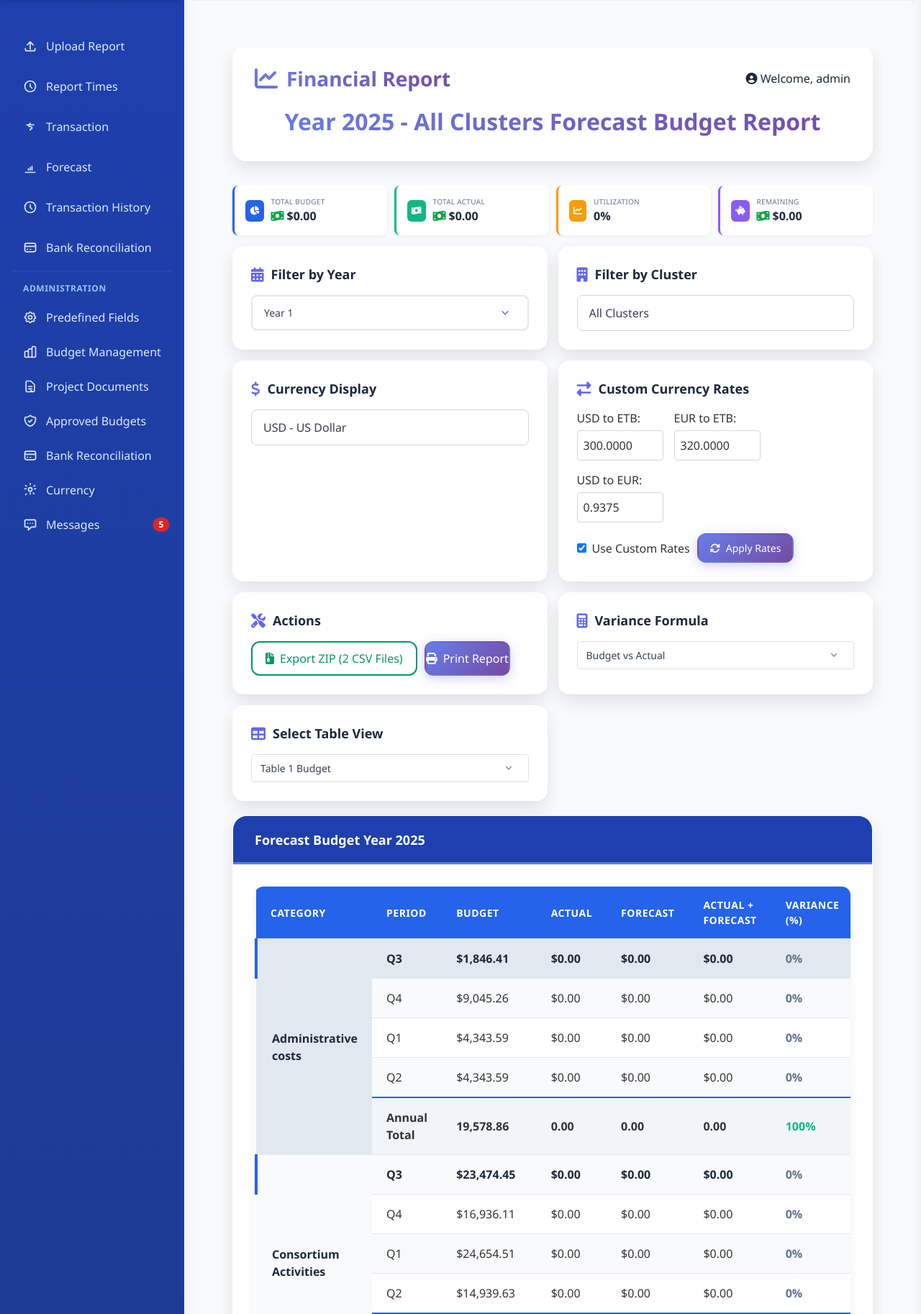
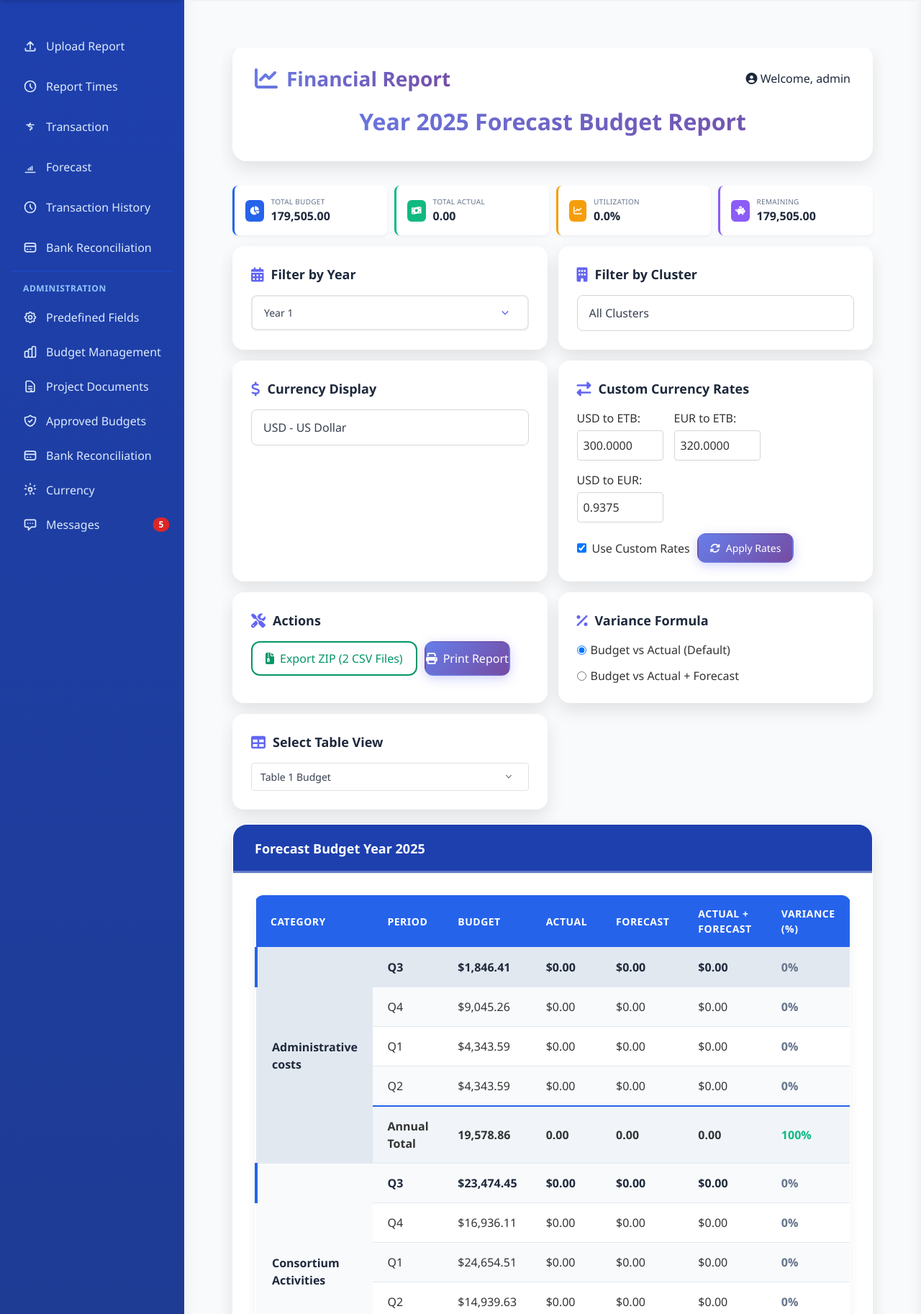
Before and after one commit to muhameddesalegn84-dev/Consortium, a PHP site: page /forecast_budget_table.php in a window 1280 px wide. Shown: the part 80-1906 px from the top of the page at 72% size. Run offline with PHP 8.4, Linux system fonts and the light colour scheme; a user stored in the database is signed in; data comes from the database, SQL or seed files in the repository; grey boxes labelled with a size stand in for pictures from a placeholder-image service; some libraries are stand-ins or nearby versions.

Commit message:
Update forecast_budget_table.php

```diff
--- a/forecast_budget_table.php
+++ b/forecast_budget_table.php
@@ -1668,18 +1668,17 @@ if (!$included):
 
         <div class="filter-section">
           <div class="filter-title">
-            <i class="fas fa-calculator"></i> Variance Formula
+            <i class="fas fa-percent"></i> Variance Formula
           </div>
-          <div class="relative">
-            <select id="varianceFormula" class="w-full appearance-none bg-white border border-gray-300 rounded-lg py-3 pl-4 pr-10 text-gray-700 focus:outline-none focus:ring-2 focus:ring-indigo-300 focus:border-indigo-500 transition duration-150 ease-in-out" style="width: 100%; padding: 8px 12px; border: 1px solid #dee2e6; border-radius: 4px; font-size: 14px;">
-              <option value="budget_vs_actual" selected>Budget vs Actual</option>
-              <option value="budget_vs_actual_forecast">Budget vs Actual + Forecast</option>
-            </select>
-            <div class="pointer-events-none absolute inset-y-0 right-0 flex items-center px-3 text-gray-500" style="position: absolute; right: 8px; top: 50%; transform: translateY(-50%); pointer-events: none;">
-              <svg class="h-5 w-5" xmlns="http://www.w3.org/2000/svg" viewBox="0 0 20 20" fill="currentColor" aria-hidden="true" style="width: 16px; height: 16px;">
-                <path fill-rule="evenodd" d="M5.23 7.21a.75.75 0 011.06.02L10 11.168l3.71-3.938a.75.75 0 111.08 1.04l-4.25 4.5a.75.75 0 01-1.08 0l-4.25-4.5a.75.75 0 01.02-1.06z" clip-rule="evenodd" />
-              </svg>
-            </div>
+          <div style="display: flex; gap: 12px; flex-wrap: wrap; align-items: center;">
+            <label style="display: flex; align-items: center; gap: 6px;">
+              <input type="radio" name="varianceFormula" value="budget_actual" checked>
+              <span>Budget vs Actual (Default)</span>
+            </label>
+            <label style="display: flex; align-items: center; gap: 6px;">
+              <input type="radio" name="varianceFormula" value="budget_actual_forecast">
+              <span>Budget vs Actual + Forecast</span>
+            </label>
           </div>
         </div>
 
@@ -1753,6 +1752,7 @@ if (!$included):
                 echo '<td>' . formatCurrency($grandTotalCalculated['actual'], $selectedCurrency) . '</td>';
                 echo '<td>' . formatCurrency($grandTotalCalculated['forecast'], $selectedCurrency) . '</td>';
                 echo '<td>' . formatCurrency($grandTotalCalculated['actual_plus_forecast'], $selectedCurrency) . '</td>';
+                // Default display uses Budget vs Actual; JS toggle will override dynamically
                 $grandTotalVariance = ($grandTotalCalculated['budget'] != 0) ? round((($grandTotalCalculated['budget'] - $grandTotalCalculated['actual']) / abs($grandTotalCalculated['budget'])) * 100, 2) : 0;
                 $varianceClass = $grandTotalVariance > 0 ? 'variance-positive' : ($grandTotalVariance < 0 ? 'variance-negative' : 'variance-zero');
                 echo '<td class="' . $varianceClass . '">' . $grandTotalVariance . '%</td>';
@@ -2858,9 +2858,32 @@ document.addEventListener('DOMContentLoaded', function() {
     // Initialize with default year
     updatePageTitle('2025');
 
+    // Variance Formula toggle state
+    let varianceFormula = 'budget_actual'; // 'budget_actual' (default) or 'budget_actual_forecast'
+
+    // Initialize from any pre-selected radio input if present
+    (function initializeVarianceFormulaFromUI() {
+      const selectedRadio = document.querySelector('input[name="varianceFormula"]:checked');
+      if (selectedRadio && (selectedRadio.value === 'budget_actual' || selectedRadio.value === 'budget_actual_forecast')) {
+        varianceFormula = selectedRadio.value;
+      }
+    })();
+
+    // Hook up toggle
+    document.querySelectorAll('input[name="varianceFormula"]').forEach(r => {
+      r.addEventListener('change', () => {
+        varianceFormula = r.value;
+        // Recompute variances on both tables
+        if (typeof window.calculateTable1GrandTotal === 'function') window.calculateTable1GrandTotal();
+        if (typeof window.calculateTable2GrandTotal === 'function') window.calculateTable2GrandTotal();
+        if (typeof window.fillTable2AnnualTotals === 'function') window.fillTable2AnnualTotals();
+      });
+    });
+
     // Front-end Grand Total calculation for Table 2
     document.addEventListener('DOMContentLoaded', function() {
-      function calculateTable2GrandTotal() {
+      // Expose function globally so other listeners (like variance toggle) can call it
+      window.calculateTable2GrandTotal = function() {
         const table = document.querySelector('#section3-table .vertical-table');
         if (!table) return;
 
@@ -2925,11 +2948,13 @@ document.addEventListener('DOMContentLoaded', function() {
           }
         });
 
-        // Calculate variance using (Budget - Actual) / Budget * 100
+        // Calculate variance using selected formula
         let variance = 0;
         if (annualBudgetTotal != 0) {
-          const actualTotal = q3ActualTotal + q4ActualTotal;
-          variance = (((annualBudgetTotal - actualTotal) / annualBudgetTotal) * 100);
+          const actualOnly = q3ActualTotal + q4ActualTotal;
+          const actualPlusForecast = actualForecastTotal; // already Q3A+Q4A+Q1F+Q2F
+          const compareAgainst = (varianceFormula === 'budget_actual_forecast') ? actualPlusForecast : actualOnly;
+          variance = (((annualBudgetTotal - compareAgainst) / annualBudgetTotal) * 100);
         }
 
         // Determine variance class based on global financial standards
@@ -2966,24 +2991,25 @@ document.addEventListener('DOMContentLoaded', function() {
 
       // Run on load and when switching tables
 
-      calculateTable2GrandTotal();
+      window.calculateTable2GrandTotal();
       document.getElementById('tableSelection').addEventListener('change', function() {
         if (this.value === 'section3') {
-          setTimeout(calculateTable2GrandTotal, 100); // Wait for table to show
+          setTimeout(window.calculateTable2GrandTotal, 100); // Wait for table to show
         }
       });
 
       // Also recalculate when year changes
       document.getElementById('yearFilter').addEventListener('change', function() {
         if (document.getElementById('tableSelection').value === 'section3') {
-          setTimeout(calculateTable2GrandTotal, 100);
+          setTimeout(window.calculateTable2GrandTotal, 100);
         }
       });
     });
 
     // Add after Table 1 rendering (inside <script> tag)
     document.addEventListener('DOMContentLoaded', function() {
-      function calculateTable1GrandTotal() {
+      // Expose function globally so other listeners (like variance toggle) can call it
+      window.calculateTable1GrandTotal = function() {
         const table = document.querySelector('#section2-table .vertical-table');
         if (!table) return;
 
@@ -3014,21 +3040,15 @@ document.addEventListener('DOMContentLoaded', function() {
             grandForecast += parseFloat((cells[forecastIndex]?.textContent || '').replace(/[^0-9.-]/g, '')) || 0;
             grandActualForecast += parseFloat((cells[actualForecastIndex]?.textContent || '').replace(/[^0-9.-]/g, '')) || 0;
           }
-        }
-
-        // Get selected variance formula
-        const varianceFormula = document.getElementById('varianceFormula').value;
-
-        // Calculate variance based on selected formula
+        });
+
+        // Calculate variance using selected formula
         let variance = 0;
         if (grandBudget != 0) {
-          if (varianceFormula === 'budget_vs_actual_forecast') {
-            // Use (Budget - (Actual + Forecast)) / Budget * 100
-            variance = (((grandBudget - grandActualForecast) / grandBudget) * 100);
-          } else {
-            // Default: (Budget - Actual) / Budget * 100
-            variance = (((grandBudget - grandActual) / grandBudget) * 100);
-          }
+          const compareAgainst = (typeof varianceFormula !== 'undefined' && varianceFormula === 'budget_actual_forecast')
+            ? grandActualForecast
+            : grandActual;
+          variance = (((grandBudget - compareAgainst) / grandBudget) * 100);
         }
         let varianceClass = 'variance-zero';
         if (variance > 0) varianceClass = 'variance-positive';
@@ -3053,146 +3073,93 @@ document.addEventListener('DOMContentLoaded', function() {
         table.querySelector('tbody').appendChild(grandTotalRow);
       }
 
-      calculateTable1GrandTotal();
+      window.calculateTable1GrandTotal();
       // Recalculate if table changes (add listeners if needed)
     });
 
-    // Variance formula toggle functionality
-    document.addEventListener('DOMContentLoaded', function() {
-      const varianceFormulaSelect = document.getElementById('varianceFormula');
-
-      if (varianceFormulaSelect) {
-        varianceFormulaSelect.addEventListener('change', function() {
-          // Recalculate all variances in both tables
-          updateAllVariances();
-        });
+    function getTable2ExportData() {
+      const table = document.querySelector('#section3-table .vertical-table');
+      if (!table) return [];
+      const rows = table.querySelectorAll('tbody tr:not(.grand-total-section)');
+      let totals = {
+        q3Budget: 0, q3Actual: 0,
+        q4Budget: 0, q4Actual: 0,
+        q1Budget: 0, q1Forecast: 0,
+        q2Budget: 0, q2Forecast: 0,
+        annualBudget: 0, actualForecast: 0
+      };
+      rows.forEach(row => {
+        totals.q3Budget += parseFloat(row.querySelector('td[data-label="Q3 Budget"]').textContent.replace(/[^0-9.-]/g, '')) || 0;
+        totals.q3Actual += parseFloat(row.querySelector('td[data-label="Q3 Actual"]').textContent.replace(/[^0-9.-]/g, '')) || 0;
+        totals.q4Budget += parseFloat(row.querySelector('td[data-label="Q4 Budget"]').textContent.replace(/[^0-9.-]/g, '')) || 0;
+        totals.q4Actual += parseFloat(row.querySelector('td[data-label="Q4 Actual"]').textContent.replace(/[^0-9.-]/g, '')) || 0;
+        totals.q1Budget += parseFloat(row.querySelector('td[data-label="Q1 Budget"]').textContent.replace(/[^0-9.-]/g, '')) || 0;
+        totals.q1Forecast += parseFloat(row.querySelector('td[data-label="Q1 Forecast"]').textContent.replace(/[^0-9.-]/g, '')) || 0;
+        totals.q2Budget += parseFloat(row.querySelector('td[data-label="Q2 Budget"]').textContent.replace(/[^0-9.-]/g, '')) || 0;
+        totals.q2Forecast += parseFloat(row.querySelector('td[data-label="Q2 Forecast"]').textContent.replace(/[^0-9.-]/g, '')) || 0;
+        totals.annualBudget += parseFloat(row.querySelector('td[data-label="Annual Budget"]').textContent.replace(/[^0-9.-]/g, '')) || 0;
+        totals.actualForecast += parseFloat(row.querySelector('td[data-label="Actual + Forecast"]').textContent.replace(/[^0-9.-]/g, '')) || 0;
+      });
+      // Calculate variance using currently selected formula
+      let variance = 0;
+      if (totals.annualBudget !== 0) {
+        const actualOnly = totals.q3Actual + totals.q4Actual;
+        const actualPlusForecast = totals.q3Actual + totals.q4Actual + totals.q1Forecast + totals.q2Forecast;
+        const compareAgainst = (varianceFormula === 'budget_actual_forecast') ? actualPlusForecast : actualOnly;
+        variance = (((totals.annualBudget - compareAgainst) / totals.annualBudget) * 100);
       }
-
-      // Function to update all variances based on selected formula
-      function updateAllVariances() {
-        const varianceFormula = document.getElementById('varianceFormula').value;
-
-        // Update Table 1 variances
-        updateTable1Variances(varianceFormula);
-
-        // Update Table 2 variances
-        updateTable2Variances(varianceFormula);
-
-        // Update metric cards if needed
-        updateMetricCardsFromTable1();
-      }
-
-      // Update variances in Table 1
-      function updateTable1Variances(formula) {
-        const table = document.querySelector('#section2-table .vertical-table');
-        if (!table) return;
-
-        // Update Annual Total rows in Table 1
-        const rows = table.querySelectorAll('tbody tr');
-        rows.forEach(row => {
-          // Skip the dynamic Grand Total row for now, we'll recalculate it separately
-          if (row.classList.contains('grand-total-section')) return;
-
-          const cells = Array.from(row.querySelectorAll('td'));
-          if (cells.length === 0) return;
-
-          const hasCategoryCell = (cells.length === 7);
-          const periodCellIndex = hasCategoryCell ? 1 : 0;
-          const budgetIndex = hasCategoryCell ? 2 : 1;
-          const actualIndex = hasCategoryCell ? 3 : 2;
-          const forecastIndex = hasCategoryCell ? 4 : 3;
-          const actualForecastIndex = hasCategoryCell ? 5 : 4;
-          const varianceIndex = hasCategoryCell ? 6 : 5;
-
-          const period = cells[periodCellIndex].textContent.trim();
-          if (period === 'Annual Total') {
-            const budget = parseFloat((cells[budgetIndex]?.textContent || '').replace(/[^0-9.-]/g, '')) || 0;
-            const actual = parseFloat((cells[actualIndex]?.textContent || '').replace(/[^0-9.-]/g, '')) || 0;
-            const forecast = parseFloat((cells[forecastIndex]?.textContent || '').replace(/[^0-9.-]/g, '')) || 0;
-            const actualForecast = parseFloat((cells[actualForecastIndex]?.textContent || '').replace(/[^0-9.-]/g, '')) || 0;
-
-            // Calculate variance based on selected formula
-            let variance = 0;
-            if (budget != 0) {
-              if (formula === 'budget_vs_actual_forecast') {
-                // Use (Budget - (Actual + Forecast)) / Budget * 100
-                variance = (((budget - actualForecast) / budget) * 100);
-              } else {
-                // Default: (Budget - Actual) / Budget * 100
-                variance = (((budget - actual) / budget) * 100);
-              }
-            }
-
-            let varianceClass = 'variance-zero';
-            if (variance > 0) varianceClass = 'variance-positive';
-            else if (variance < 0) varianceClass = 'variance-negative';
-
-            // Update variance cell
-            if (cells[varianceIndex]) {
-              cells[varianceIndex].innerHTML = `<span class="${varianceClass}">${variance.toFixed(2)}%</span>`;
-            }
-          }
-        });
-
-        // Recalculate Grand Total
-        calculateTable1GrandTotal();
-      }
-
-      // Update variances in Table 2
-      function updateTable2Variances(formula) {
-        const table = document.querySelector('#section3-table .vertical-table');
-        if (!table) return;
-
-        // Update all rows in Table 2
-        const rows = table.querySelectorAll('tbody tr:not(.grand-total-section)');
-        rows.forEach(row => {
-          const annualBudgetCell = row.querySelector('td[data-label="Annual Budget"]');
-          const actualForecastCell = row.querySelector('td[data-label="Actual + Forecast"]');
-          const varianceCell = row.querySelector('td[data-label="Variance"]');
-
-          if (annualBudgetCell && actualForecastCell && varianceCell) {
-            const annualBudget = parseFloat(annualBudgetCell.textContent.replace(/[^0-9.-]/g, '')) || 0;
-            const actualForecast = parseFloat(actualForecastCell.textContent.replace(/[^0-9.-]/g, '')) || 0;
-
-            // For Table 2, we need to extract actual values from Q3 and Q4
-            let actual = 0;
-            const q3ActualCell = row.querySelector('td[data-label="Q3 Actual"]');
-            const q4ActualCell = row.querySelector('td[data-label="Q4 Actual"]');
-
-            if (q3ActualCell) {
-              actual += parseFloat(q3ActualCell.textContent.replace(/[^0-9.-]/g, '')) || 0;
-            }
-            if (q4ActualCell) {
-              actual += parseFloat(q4ActualCell.textContent.replace(/[^0-9.-]/g, '')) || 0;
-            }
-
-            // Calculate variance based on selected formula
-            let variance = 0;
-            if (annualBudget != 0) {
-              if (formula === 'budget_vs_actual_forecast') {
-                // Use (Budget - (Actual + Forecast)) / Budget * 100
-                variance = (((annualBudget - actualForecast) / annualBudget) * 100);
-              } else {
-                // Default: (Budget - Actual) / Budget * 100
-                variance = (((annualBudget - actual) / annualBudget) * 100);
-              }
-            }
-
-            let varianceClass = 'variance-zero';
-            if (variance > 0) varianceClass = 'variance-positive';
-            else if (variance < 0) varianceClass = 'variance-negative';
-
-            // Update variance cell
-            varianceCell.innerHTML = `<span class="${varianceClass}">${variance.toFixed(2)}%</span>`;
-          }
-        });
-
-        // Recalculate Grand Total for Table 2
-        if (typeof calculateTable2GrandTotal === 'function') {
-          calculateTable2GrandTotal();
-        }
-      }
+      return [
+        'Grand Total',
+        totals.q3Budget, totals.q3Actual,
+        totals.q4Budget, totals.q4Actual,
+        totals.q1Budget, totals.q1Forecast,
+        totals.q2Budget, totals.q2Forecast,
+        totals.annualBudget, totals.actualForecast,
+        variance.toFixed(2) + '%'
+      ];
+    }
+
+    function exportTable2ToCSV() {
+  const table = document.querySelector('#section3-table .vertical-table');
+  if (!table) return;
+
+  // Ensure Grand Total is calculated and present
+  if (!table.querySelector('tr.grand-total-section')) {
+    // If not present, calculate and append
+    if (typeof calculateTable2GrandTotal === 'function') calculateTable2GrandTotal();
+  }
+
+  let csvRows = [];
+  // Get headers
+  const headers = Array.from(table.querySelectorAll('thead tr')).map(tr =>
+    Array.from(tr.querySelectorAll('th')).map(th => th.textContent.trim())
+  );
+  headers.forEach(headerRow => csvRows.push(headerRow.join(',')));
+
+  // Get all rows including Grand Total
+  const rows = table.querySelectorAll('tbody tr');
+  rows.forEach(row => {
+    const cells = Array.from(row.querySelectorAll('td')).map(td => {
+      // Remove commas from cell text to avoid CSV issues
+      return td.textContent.replace(/,/g, '');
     });
+    csvRows.push(cells.join(','));
+  });
+
+  // Create CSV string
+  const csvString = csvRows.join('\r\n');
+
+  // Download CSV
+  const blob = new Blob([csvString], { type: 'text/csv' });
+  const url = URL.createObjectURL(blob);
+  const a = document.createElement('a');
+  a.href = url;
+  a.download = 'Budget_Data_Table2.csv';
+  document.body.appendChild(a);
+  a.click();
+  document.body.removeChild(a);
+  URL.revokeObjectURL(url);
+}
 
     // Update metric cards based on Table 1 data
     function updateMetricCardsFromTable1() {
@@ -3240,7 +3207,8 @@ document.addEventListener('DOMContentLoaded', function() {
     });
 
     document.addEventListener('DOMContentLoaded', function() {
-  function fillTable2AnnualTotals() {
+  // Expose function globally so other listeners (like variance toggle) can call it
+  window.fillTable2AnnualTotals = function() {
     const table = document.querySelector('#section3-table .vertical-table');
     if (!table) return;
 
@@ -3260,21 +3228,13 @@ document.addEventListener('DOMContentLoaded', function() {
       const annualBudget = q3Budget + q4Budget + q1Budget + q2Budget;
       const actualForecast = q3Actual + q4Actual + q1Forecast + q2Forecast;
 
-      // Get selected variance formula
-      const varianceFormula = document.getElementById('varianceFormula').value;
-
-      // Calculate variance based on selected formula
+      // Calculate variance using selected formula
       let variance = 0;
       if (annualBudget !== 0) {
-        if (varianceFormula === 'budget_vs_actual_forecast') {
-          // Use (Budget - (Actual + Forecast)) / Budget * 100
-          variance = ((annualBudget - actualForecast) / annualBudget) * 100;
-        } else {
-          // Default: (Budget - Actual) / Budget * 100
-          // Calculate actual total from Q3 and Q4 actuals only
-          const actualTotal = q3Actual + q4Actual;
-          variance = ((annualBudget - actualTotal) / annualBudget) * 100;
-        }
+        const actualOnly = q3Actual + q4Actual;
+        const actualPlusForecast = q3Actual + q4Actual + q1Forecast + q2Forecast;
+        const compareAgainst = (varianceFormula === 'budget_actual_forecast') ? actualPlusForecast : actualOnly;
+        variance = ((annualBudget - compareAgainst) / annualBudget) * 100;
       }
       let varianceClass = 'variance-zero';
       if (variance > 0) varianceClass = 'variance-positive';
@@ -3287,7 +3247,7 @@ document.addEventListener('DOMContentLoaded', function() {
     });
   }
 
-  fillTable2AnnualTotals();
+  window.fillTable2AnnualTotals();
   // Recalculate if table changes (add listeners if needed)
 });
   </script>
```
